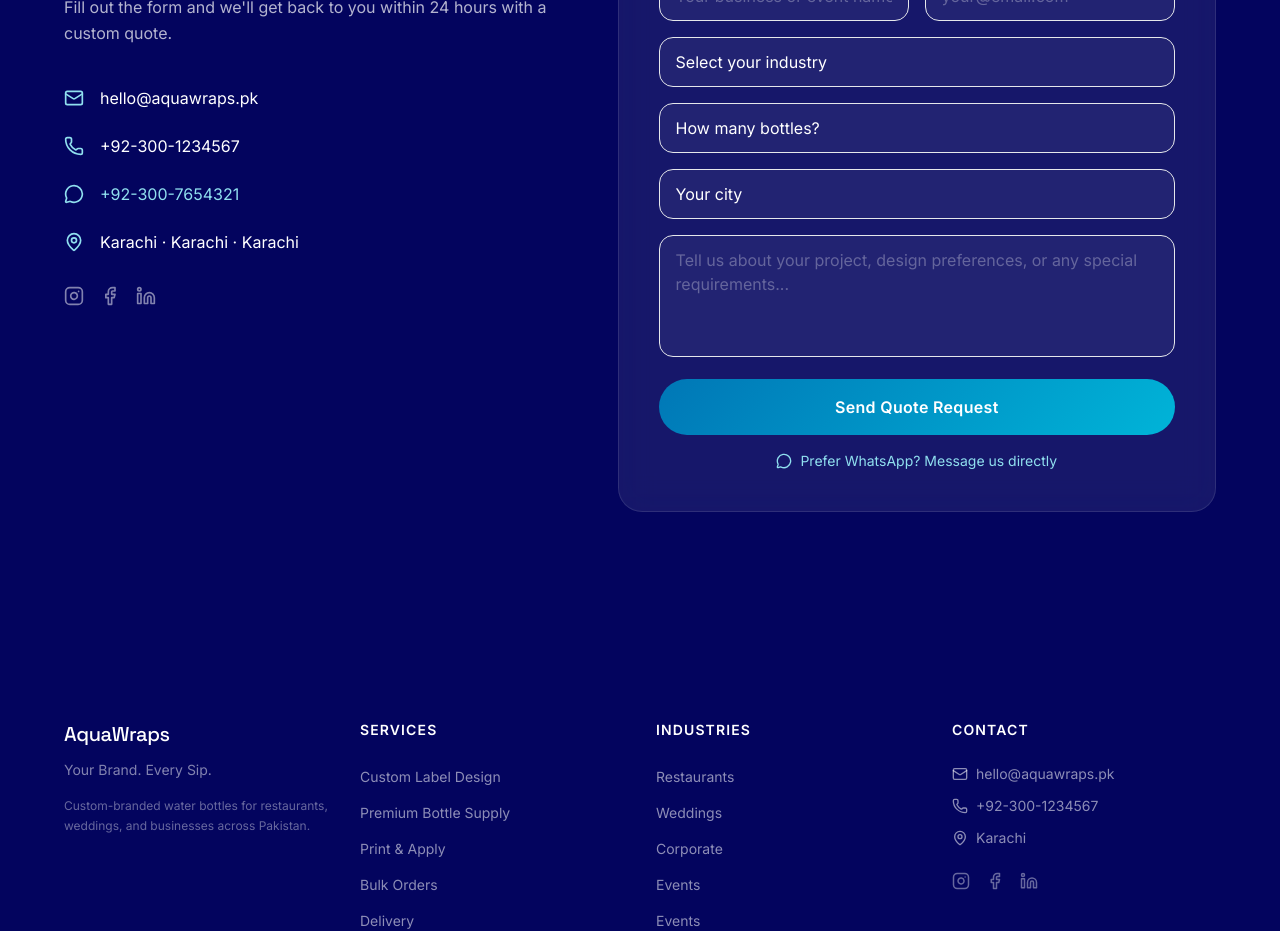
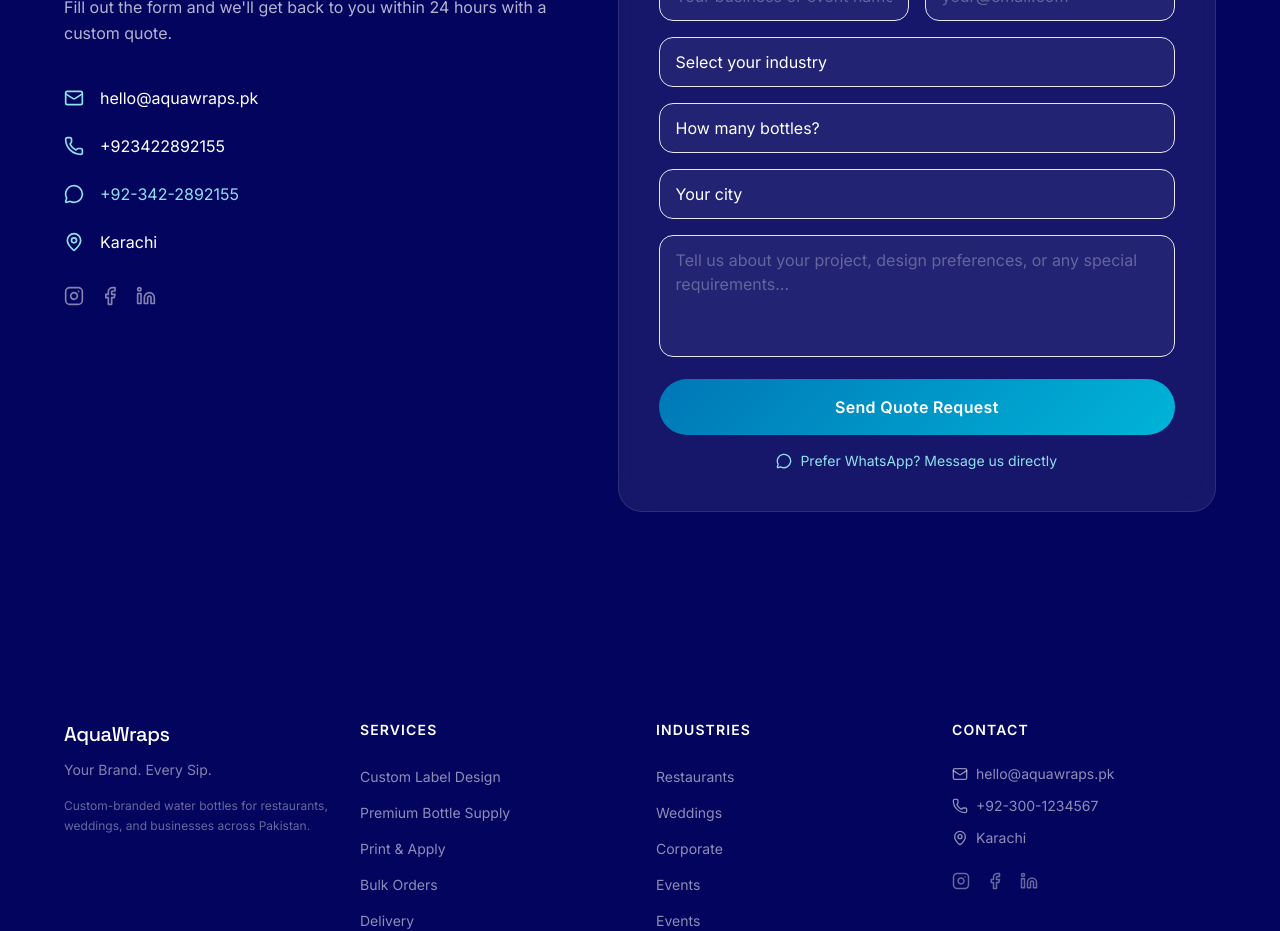
Before and after one commit to MNabeel-khan/Aquawraps-website, a React (Vite) app: page / in a window 1280 px wide. Shown: the part 6680-7611 px from the top of the page. Built offline with nearby package versions, Linux system fonts and the light colour scheme.

Commit message:
Update Contact.tsx

```diff
--- a/src/sections/Contact.tsx
+++ b/src/sections/Contact.tsx
@@ -97,9 +97,9 @@
             <div className="mt-10 space-y-6">
               {[
                 { icon: Mail, label: 'hello@aquawraps.pk', href: 'mailto:hello@aquawraps.pk' },
-                { icon: Phone, label: '+92-300-1234567', href: 'tel:+923001234567' },
-                { icon: MessageCircle, label: '+92-300-7654321', href: 'https://wa.me/923007654321?text=Hi%20AquaWraps,%20I%20want%20to%20order%20branded%20water%20bottles', highlight: true },
-                { icon: MapPin, label: 'Karachi \u00b7 Karachi \u00b7 Karachi', href: '#' },
+                { icon: Phone, label: '+923422892155', href: 'tel:+923422892155' },
+                { icon: MessageCircle, label: '+92-342-2892155', href: 'https://wa.me/923007654321?text=Hi%20AquaWraps,%20I%20want%20to%20order%20branded%20water%20bottles', highlight: true },
+                { icon: MapPin, label: 'Karachi', href: '#' },
               ].map((item, i) => {
                 const Icon = item.icon
                 return (
```
